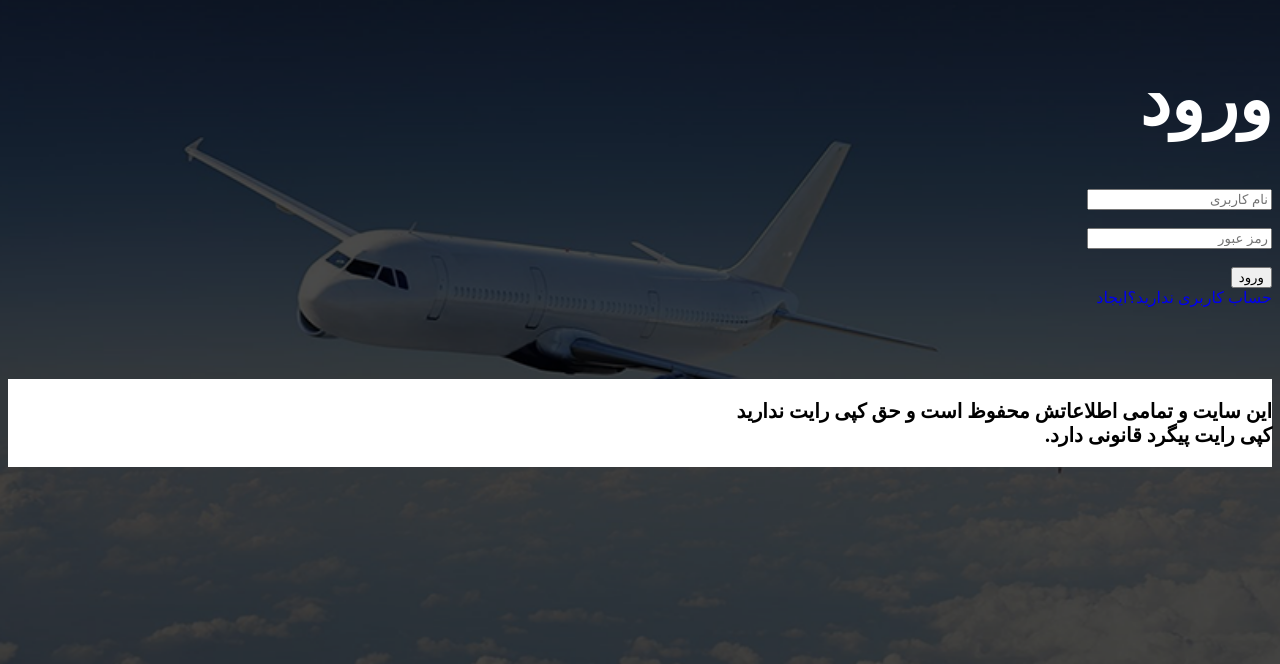
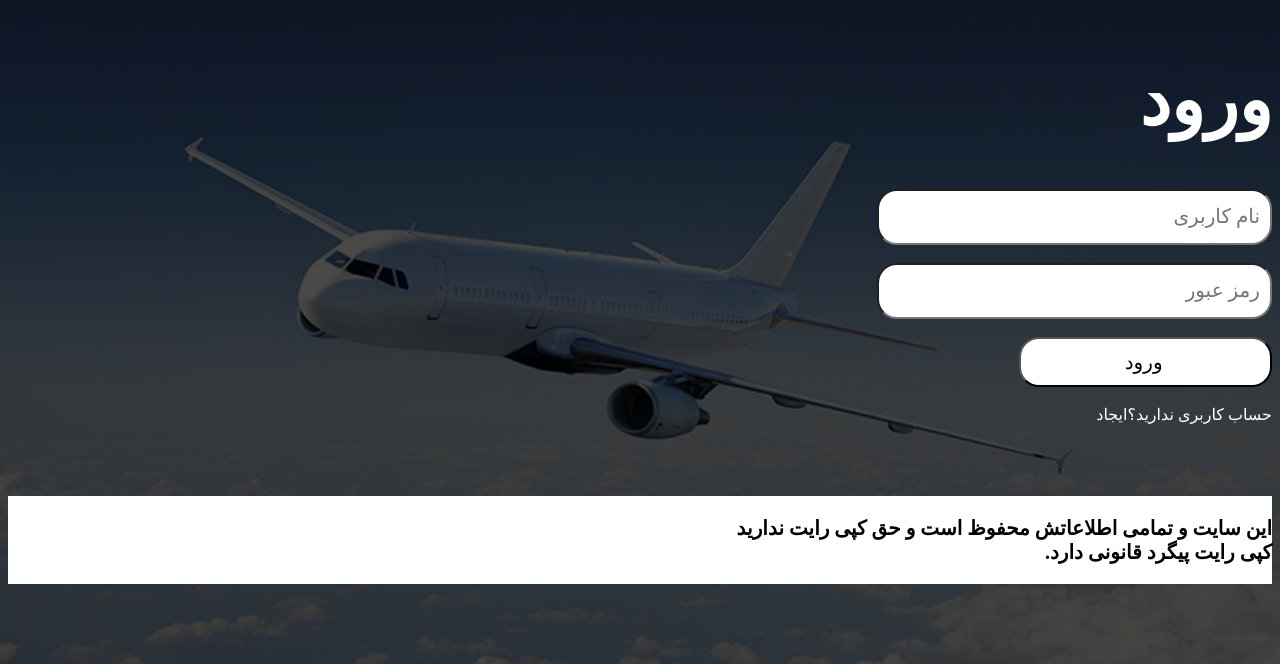
Before and after one commit to amiraligholizadeh1388/flies, a Flask app: template templates/login.html in a window 1280 px wide. Shown: the part 49-713 px from the top of the page. Run offline with Flask 3, Linux system fonts and the light colour scheme; the template is opened without the code that fills it, so the values that code supplies are empty.

Commit message:
added login and changed css for login

```diff
--- a/main.py
+++ b/main.py
@@ -3,6 +3,7 @@ app = Flask(__name__)
 @app.route('/')
 def index():
     return render_template('index.html')
+@app.route('/login')
 def login():
     return render_template('login.html')
 if __name__ == '__main__':
--- a/static/css/style.css
+++ b/static/css/style.css
@@ -159,3 +159,25 @@ img.i{
   border-radius: 100%;
   width: 20%;
 }
+img.g{
+  border-radius: 0px;
+}
+input{
+  border-radius: 20px;
+  padding-right: 10px;
+  width: 30%;
+  height: 50px;
+  font-family: lalezar;
+  font-size: 20px;
+}
+input.b{
+  background-color: white;
+  font-family: lalezar;
+  font-size: 20px;
+  text-align: center;
+  width: 20%;
+}
+.error{
+  background-color: rgb(246, 142, 142);
+  color: black;
+}
--- a/templates/login.html
+++ b/templates/login.html
@@ -3,23 +3,6 @@
     <title>ورود</title>
 {%endblock%}
 {%block body%}
-    {%if a%}
-        {%if form[0] not in username%}
-            <div class="error">
-                <p>نام کاربری نادرست است</p>
-            </div>
-        {%endif%}
-        {%if form[1] not in password%}
-            <div class="error">
-                <p>رمز عبور نا درست است</p>
-            </div>
-        {%endif%}
-        {%if username.index(form[0]) != password.index(form[1])%}
-            <div class="error">
-                <p>این نام کاربری با این رمز عبور تطابق ندارد</p>
-            </div>
-        {%endif%}
-    {%endif%}
     <h1>ورود</h1>
     <form action="http://127.0.0.1:5000/account" method="post">
         <input type="text" id="1" name="username" placeholder="نام کاربری" required>
@@ -28,6 +11,7 @@
         <br><br>
         <input type="submit" value="ورود" class="b">
     </form>
-    <a href="http://127.0.0.1:5000/signin">حساب کاربری ندارید؟ایجاد</a>
+    <br>
+    <a href="http://127.0.0.1:5000/signin" style="color: white;">حساب کاربری ندارید؟ایجاد</a>
     <br>
 {%endblock%}
```
